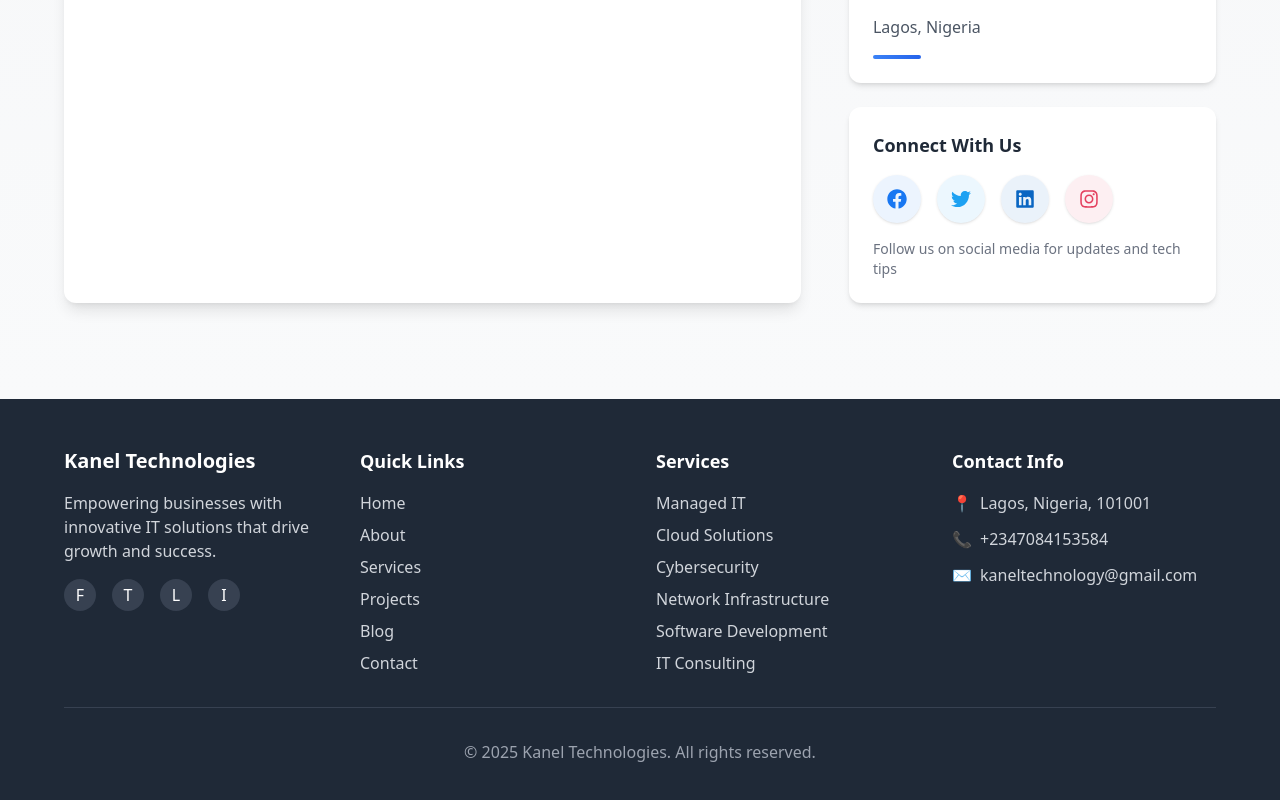
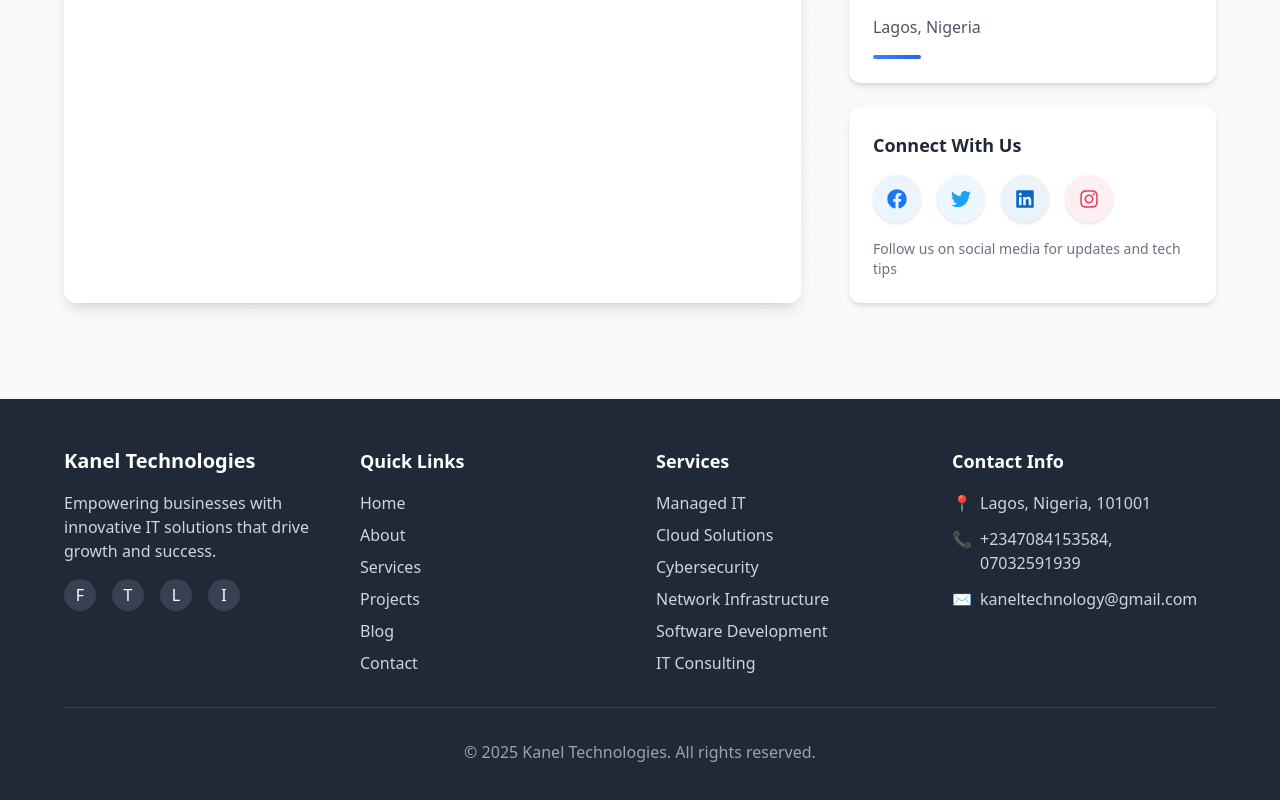
Before and after one commit to Wisdomkara/kaneltechnologies, a React (Vite) app in the folder kaneltechnologies/: page / in a window 1280 px wide. Shown: the part 7454-8254 px from the top of the page. Built offline with nearby package versions, Linux system fonts and the light colour scheme.

Commit message:
hello there

```diff
--- a/kaneltechnologies/src/App.jsx
+++ b/kaneltechnologies/src/App.jsx
@@ -35,7 +35,9 @@
             <h2 className="text-2xl font-bold text-blue-600">
               Kanel Technologies
             </h2>
-            <p className="text-gray-500 mt-2">Loading Innovative Tech Experiences...</p>
+            <p className="text-gray-500 mt-2">
+              Loading Innovative Tech Experiences...
+            </p>
           </div>
         </div>
       )}
@@ -137,7 +139,9 @@
                   </li>
                   <li className="flex items-start">
                     <span className="text-blue-400 mr-2">📞</span>
-                    <span className="text-gray-300">+2347084153584</span>
+                    <span className="text-gray-300">
+                      +2347084153584, 07032591939
+                    </span>
                   </li>
                   <li className="flex items-start">
                     <span className="text-blue-400 mr-2">✉️</span>
```
